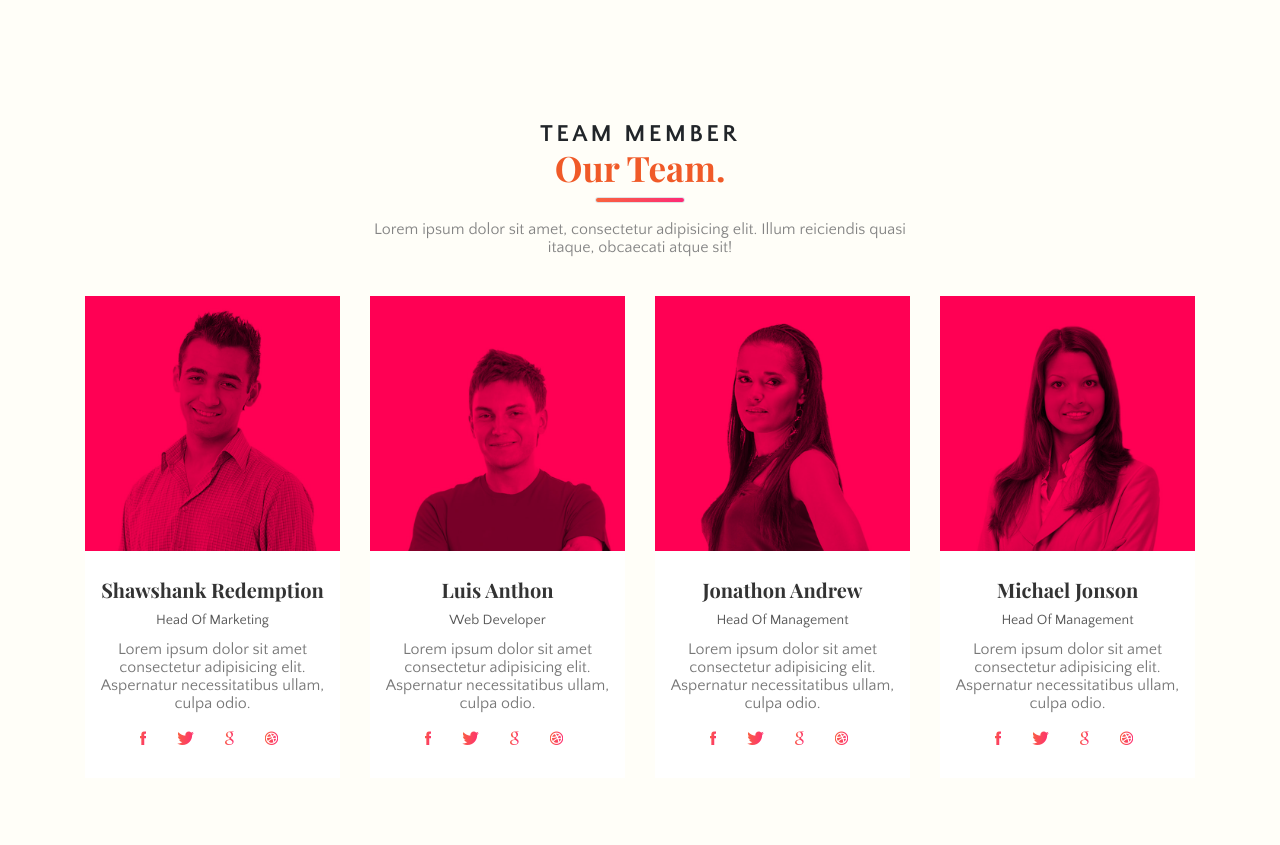
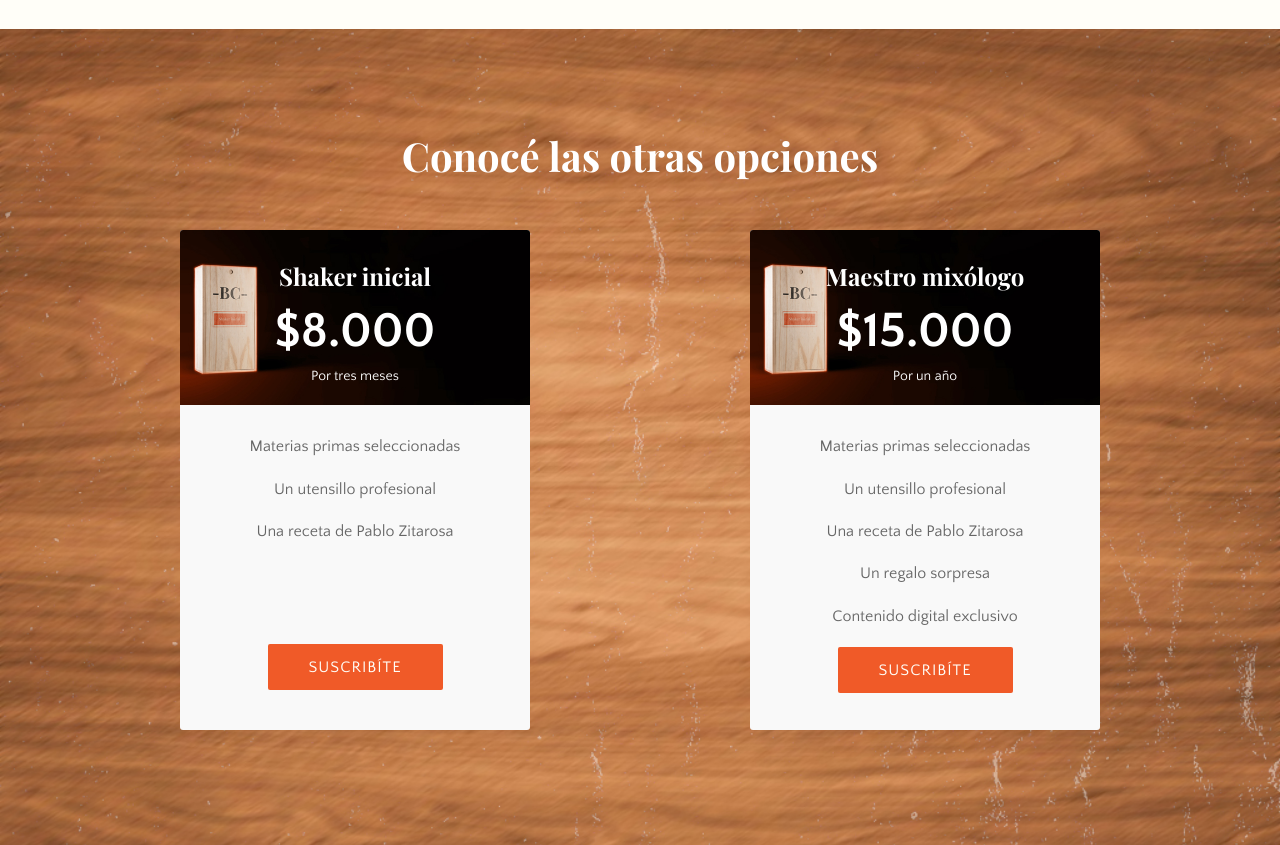
Before and after one commit to micaela-Santander98/TP-3-Santander, a plain HTML site: page about.html in a window 1280 px wide. Shown: the part 1200-2045 px from the top of the page. Drawn offline with nearby package versions, Linux system fonts and the light colour scheme; some packages are replaced by stand-ins of ours; files whose address does not match are found by name.

Commit message:
otras opciones

```diff
--- a/about.html
+++ b/about.html
@@ -206,186 +206,77 @@ Fixed Navigation
 		</section>
 
 
-<!-- Start Our Team
-=========================================== -->
-<section class="team section bg-gray" id="team">
+<!-- Start Pricing section -->
+<section class="pricing-table section" id="pricing">
     <div class="container">
         <div class="row">
             <div class="col-12">
                 <div class="title text-center">
-					<h4>TEAM MEMBER</h4>
-					<h2>Our Team.</h2>
-					<span class="border"></span>
-					<p>Lorem ipsum dolor sit amet, consectetur adipisicing elit. Illum reiciendis quasi itaque, obcaecati atque sit!</p>
+                    <h3>Conocé las otras opciones</h3>
                 </div>
             </div>
         </div>
-		<div class="row">
-			<!-- team member -->
-			<div class="col-lg-3 col-sm-6">
-				<div class="team-member text-center">
-					<div class="member-photo">
-						<!-- member photo -->
-						<img class="img-fluid" src="images/team/member-1.jpg" alt="team people">
-						<!-- /member photo -->
+        <div class="row justify-content-center">
+            <!-- single pricing table -->
+            <div class="col-md-4 col-sm-6 center-table">
+                <div class="pricing-item">
+                    <!-- plan name & value -->
+                    <div class="price-title bg-pricing">
+                        <h3>Shaker inicial</h3>
+                        <strong class="value">$8.000</strong>
+                        <p>Por tres meses</p>
                     </div>
-					<!-- member name & designation -->
-					<div class="member-content">
-						<h3>Shawshank Redemption</h3>
-						<span>Head Of Marketing</span>
-						<p>Lorem ipsum dolor sit amet consectetur adipisicing elit. Aspernatur necessitatibus ullam, culpa odio.</p>
-						<ul class="list-inline">
-							<li class="list-inline-item">
-								<a href="#">
-									<i class="tf-ion-social-facebook"></i>
-								</a>
-							</li>
-							<li class="list-inline-item">
-								<a href="#">
-									<i class="tf-ion-social-twitter"></i>
-								</a>
-							</li>
-							<li class="list-inline-item">
-								<a href="#">
-									<i class="tf-ion-social-google-outline"></i>
-								</a>
-							</li>
-							<li class="list-inline-item">
-								<a href="#">
-									<i class="tf-ion-social-dribbble"></i>
-								</a>
-							</li>
+                    <!-- /plan name & value -->
+
+                    <!-- plan description -->
+                    <ul>
+                        <li>Materias primas seleccionadas</li>
+                        <li>Un utensillo profesional</li>
+                        <li>Una receta de Pablo Zitarosa</li>
                     </ul>
-					</div>
-					<!-- /member name & designation -->
+                    <!-- /plan description -->
+
+                    <!-- signup button -->
+                    <a class="btn btn-main" href="#">Suscribíte</a>
+                    <!-- /signup button -->
                 </div>
             </div>
-			<!-- end team member -->
+            <!-- end single pricing table -->
 
-			<!-- team member -->
-			<div class="col-lg-3 col-sm-6">
-				<div class="team-member text-center">
-					<div class="member-photo">
-						<!-- member photo -->
-						<img class="img-fluid" src="images/team/member-2.jpg" alt="team people">
-						<!-- /member photo -->
+            <!-- single pricing table -->
+            <div class="col-md-4 col-sm-6 center-table">
+                <div class="pricing-item">
+                    <!-- plan name & value -->
+                    <div class="price-title bg-pricing">
+                        <h3>Maestro mixólogo</h3>
+                        <strong class="value">$15.000</strong>
+                        <p>Por un año</p>
                     </div>
-					<!-- member name & designation -->
-					<div class="member-content">
-						<h3>Luis Anthon</h3>
-						<span>Web Developer</span>
-						<p>Lorem ipsum dolor sit amet consectetur adipisicing elit. Aspernatur necessitatibus ullam, culpa odio.</p>
-						<ul class="list-inline">
-							<li class="list-inline-item">
-								<a href="#">
-									<i class="tf-ion-social-facebook"></i>
-								</a>
-							</li>
-							<li class="list-inline-item">
-								<a href="#">
-									<i class="tf-ion-social-twitter"></i>
-								</a>
-							</li>
-							<li class="list-inline-item">
-								<a href="#">
-									<i class="tf-ion-social-google-outline"></i>
-								</a>
-							</li>
-							<li class="list-inline-item">
-								<a href="#">
-									<i class="tf-ion-social-dribbble"></i>
-								</a>
-							</li>
+                    <!-- /plan name & value -->
+
+                    <!-- plan description -->
+                    <ul>
+                        <li>Materias primas seleccionadas</li>
+                        <li>Un utensillo profesional</li>
+                        <li>Una receta de Pablo Zitarosa</li>
+                        <li>Un regalo sorpresa</li>
+                        <li>Contenido digital exclusivo</li>
                     </ul>
-					</div>
-					<!-- /member name & designation -->
+                    <!-- /plan description -->
+
+                    <!-- signup button -->
+                    <a class="btn btn-main" href="#">Suscribíte</a>
+                    <!-- /signup button -->
                 </div>
             </div>
-			<!-- end team member -->
-
-			<!-- team member -->
-			<div class="col-lg-3 col-sm-6">
-				<div class="team-member text-center">
-					<div class="member-photo">
-						<!-- member photo -->
-						<img class="img-fluid" src="images/team/member-3.jpg" alt="team people">
-						<!-- /member photo -->
-
-					</div>
-
-					<!-- member name & designation -->
-					<div class="member-content">
-						<h3>Jonathon Andrew</h3>
-						<span>Head Of Management</span>
-						<p>Lorem ipsum dolor sit amet consectetur adipisicing elit. Aspernatur necessitatibus ullam, culpa odio.</p>
-						<ul class="list-inline">
-							<li class="list-inline-item">
-								<a href="#">
-									<i class="tf-ion-social-facebook"></i>
-								</a>
-							</li>
-							<li class="list-inline-item">
-								<a href="#">
-									<i class="tf-ion-social-twitter"></i>
-								</a>
-							</li>
-							<li class="list-inline-item">
-								<a href="#">
-									<i class="tf-ion-social-google-outline"></i>
-								</a>
-							</li>
-							<li class="list-inline-item">
-								<a href="#">
-									<i class="tf-ion-social-dribbble"></i>
-								</a>
-							</li>
-						</ul>
-					</div>
-					<!-- /member name & designation -->
+            <!-- end single pricing table -->
         </div>
     </div>
-			<!-- end team member -->
-			<!-- team member -->
-			<div class="col-lg-3 col-sm-6">
-				<div class="team-member text-center">
-					<div class="member-photo">
-						<!-- member photo -->
-						<img class="img-fluid" src="images/team/member-4.jpg" alt="team people">
-						<!-- /member photo -->
-					</div>
+</section>
+<!-- End Pricing section -->
 
-					<!-- member name & designation -->
-					<div class="member-content">
-						<h3>Michael Jonson</h3>
-						<span>Head Of Management</span>
-						<p>Lorem ipsum dolor sit amet consectetur adipisicing elit. Aspernatur necessitatibus ullam, culpa odio.</p>
-						<ul class="list-inline">
-							<li class="list-inline-item">
-								<a href="#">
-									<i class="tf-ion-social-facebook"></i>
-								</a>
-							</li>
-							<li class="list-inline-item">
-								<a href="#">
-									<i class="tf-ion-social-twitter"></i>
-								</a>
-							</li>
-							<li class="list-inline-item">
-								<a href="#">
-									<i class="tf-ion-social-google-outline"></i>
-								</a>
-							</li>
-							<li class="list-inline-item">
-								<a href="#">
-									<i class="tf-ion-social-dribbble"></i>
-								</a>
-							</li>
-						</ul>
-					</div>
-					<!-- /member name & designation -->
-				</div>
-			</div>
-			<!-- end team member -->
+
+
 				</div>
 				<!-- End row -->
 			</div>
--- a/css/style.css
+++ b/css/style.css
@@ -1030,6 +1030,11 @@ a:focus, a:hover {
 .frase-destacada {
   color: #fff !important;
 
+}
+
+.center-table {
+  margin-left: auto;
+  margin-right: auto;
 }
 
 
```
Lines whose indentation alone changed are shown as unchanged.
